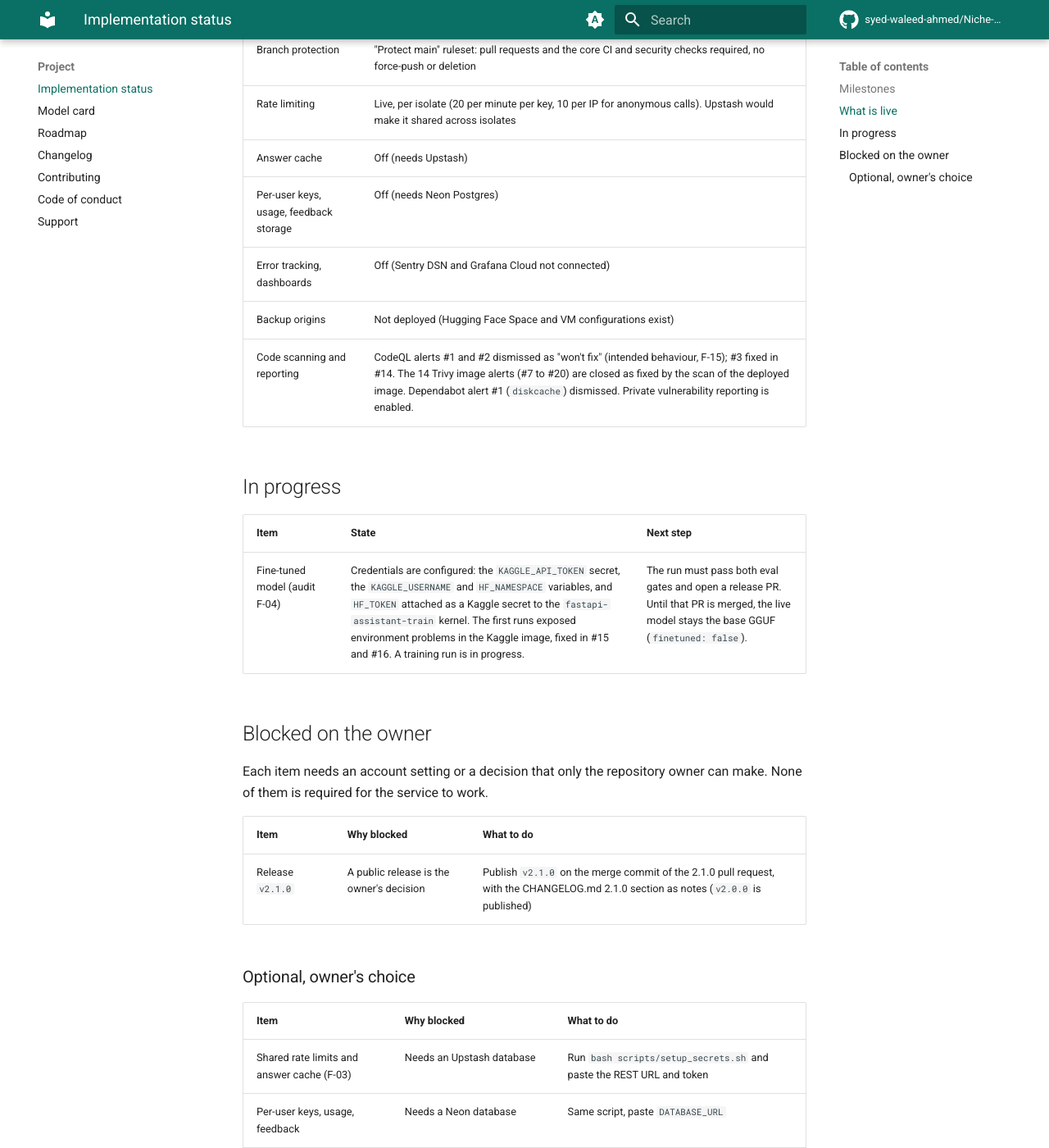
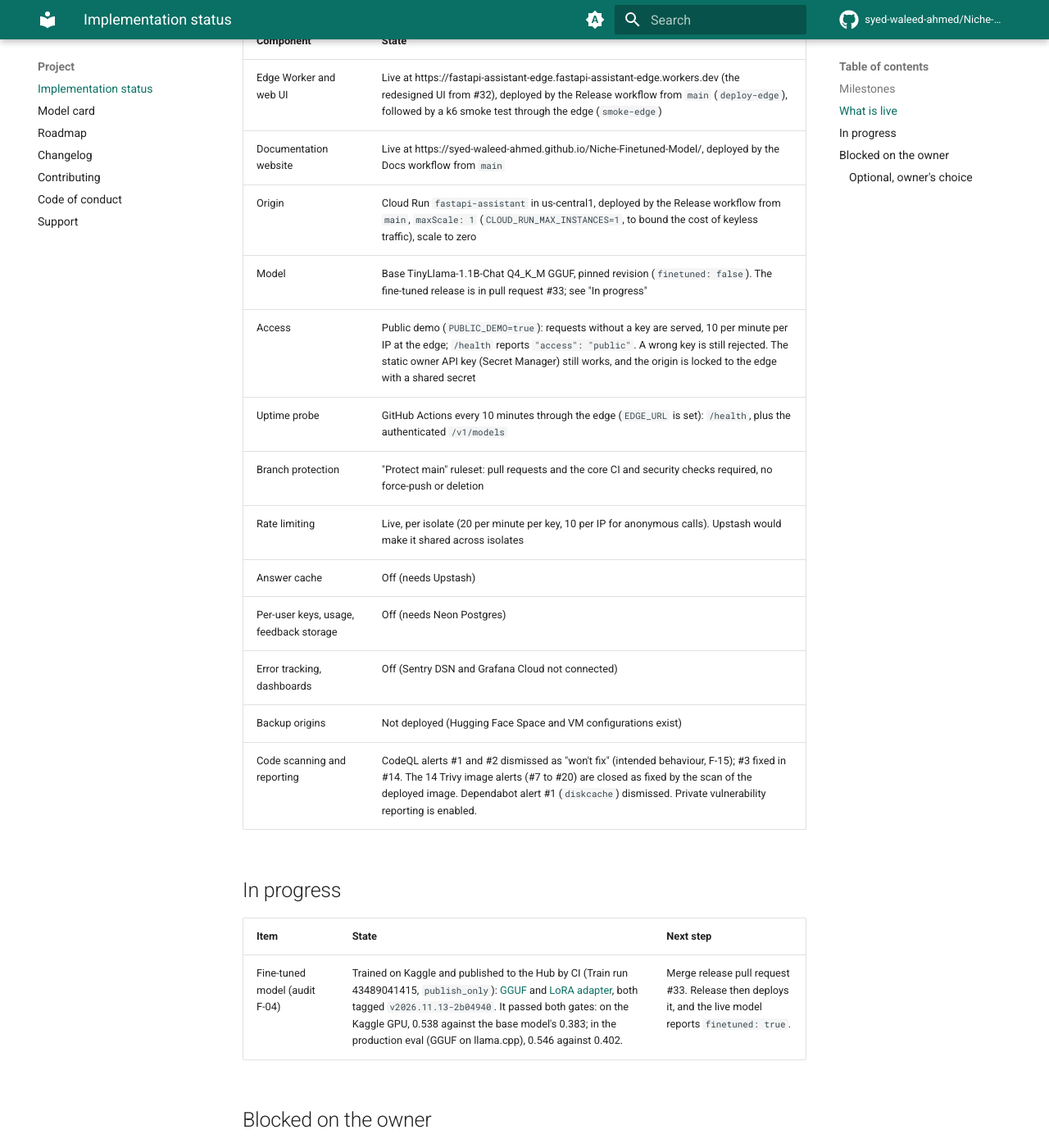
Before and after one commit to syed-waleed-ahmed/Niche-Finetuned-Model, an MkDocs documentation site: the page built from docs/IMPLEMENTATION_STATUS.md, in a window 1280 px wide and 1400 px high, scrolled down 2276 px. Shown: the whole window at 82% size. Built offline with MkDocs 1.6.1 and Material for MkDocs 9.7.7, drawn with Linux system fonts in a browser that asks for light colours; comment, search, counter and statistics services are not loaded; some of the changed text lies outside the part shown.

Commit message:
Document the public demo, the docs site and the fine-tuned release
- DEPLOYMENT.md: the PUBLIC_DEMO variable (what it changes, cost guidance, how to
  turn it off), HF_TOKEN as a GitHub secret, publish_only, and the repository
  setting the Train workflow needs to open release pull requests.
- RUNBOOK.md: the keyless check expects 200 while the public demo is on.
- README: links to the live demo (no key needed) and the documentation site, the
  redesigned UI, and the model status.
- IMPLEMENTATION_STATUS.md: what is live after #20 to #32; the fine-tuned release
  in #33 with both gate scores.
- CHANGELOG: Unreleased entries for #23, #24, #30 and #32.
- train.yml: when the release pull request cannot be opened, name the setting to
  enable and link to open it from the pushed branch.

Co-Authored-By: Claude Opus 5.5 <noreply@anthropic.com>

```diff
--- a/docs/DEPLOYMENT.md
+++ b/docs/DEPLOYMENT.md
@@ -44,6 +44,7 @@ scaling up is a configuration change (section 9).
 | --- | --- | --- |
 | `GCP_PROJECT_ID`, `GCP_REGION`, `GCP_WIF_PROVIDER`, `GCP_DEPLOY_SA` | printed by `deploy/gcp/bootstrap.sh` | GitHub variables |
 | `CLOUD_RUN_MAX_INSTANCES` | your choice (default 2; the hard cost cap) | GitHub variable |
+| `PUBLIC_DEMO` | `true` to let visitors use the service without a key (default `false`) | GitHub variable |
 | `CLOUDFLARE_ACCOUNT_ID` | Cloudflare dashboard | GitHub variable |
 | `CLOUDFLARE_API_TOKEN` | Cloudflare: API token with "Edit Cloudflare Workers" | GitHub secret |
 | `EDGE_ORIGINS` | Cloud Run URL, then backup URLs, comma-separated | GitHub variable |
@@ -55,7 +56,7 @@ scaling up is a configuration change (section 9).
 | `SENTRY_DSN` | Sentry project settings | Secret Manager `sentry-dsn`, VM `.env` |
 | `SMOKE_API_KEY` | issued by `scripts/setup_secrets.sh` | GitHub secret |
 | `HF_NAMESPACE` | your Hugging Face user or org | GitHub variable |
-| `HF_TOKEN` | Hugging Face token with write access | Kaggle secret attached to the `fastapi-assistant-train` kernel (first run the Train workflow once with `push_only: true` to create the kernel) |
+| `HF_TOKEN` | Hugging Face token with write access | GitHub secret (the Train workflow publishes with it); optionally also a Kaggle secret attached to the `fastapi-assistant-train` kernel, so the kernel publishes itself (run the Train workflow once with `push_only: true` to create the kernel) |
 | `KAGGLE_API_TOKEN` (or the legacy `KAGGLE_KEY`) | Kaggle account settings, API | GitHub secret |
 | `KAGGLE_USERNAME` | your Kaggle username | GitHub variable (a secret of the same name is also accepted) |
 
@@ -126,10 +127,22 @@ The second identical call returns `X-Cache: HIT` in milliseconds.
 
 The same deploy publishes the web UI: Release builds `web/` and Wrangler uploads
 `web/dist` as static assets, so `$EDGE_URL/` opens the playground while every API
-path still reaches the Worker. Visitors need a key: create one with
-`fastapi-assistant keys create demo` and share it, or set `REQUIRE_API_KEY=false` on
-the Worker (and leave `API_KEY`/`DATABASE_URL` unset on the origins) for an anonymous
-demo limited by `RATE_LIMIT_PER_MINUTE_ANON` per IP.
+path still reaches the Worker.
+
+By default visitors need a key: create one with `fastapi-assistant keys create demo`
+and share it. To open the service to anyone, set the repository variable
+`PUBLIC_DEMO=true` and run Release. Release then deploys the Worker with
+`REQUIRE_API_KEY=false` and the origin with `PUBLIC_DEMO=true`:
+
+- requests without a key are served, limited per IP by `RATE_LIMIT_PER_MINUTE_ANON`
+  (10 a minute per isolate, or across isolates with Upstash);
+- the owner key and per-user keys still work, and a wrong key is still rejected;
+- `GET /health` reports `"access": "public"`, and the web UI tells visitors no key is
+  needed.
+
+Keyless traffic is billed like any other. Keep `CLOUD_RUN_MAX_INSTANCES` low (the
+live demo runs with 1) so the worst case stays bounded, and set the budget alert in
+section 1. To close the demo, set `PUBLIC_DEMO=false` and run Release again.
 
 ## 6. Backup origin (Oracle VM)
 
@@ -166,8 +179,14 @@ An optional third origin is a Hugging Face Docker Space (`deploy/hf-space/`).
 2. Run the "Train on Kaggle" workflow. It trains on a free GPU, requires the
    fine-tune to beat the base model, exports and publishes the GGUF, re-scores it
    with the production backend, and opens a PR that updates `model-release.json`
-   and `eval/baseline.json`. The first time, run it with `push_only: true`, attach
-   `HF_TOKEN` to the new kernel on Kaggle, then run it again normally.
+   and `eval/baseline.json`. Opening that PR needs the repository setting
+   Settings > Actions > General > "Allow GitHub Actions to create and approve pull
+   requests"; without it the workflow still pushes the `release/<version>` branch and
+   prints a link to open the PR by hand. The kernel publishes to the Hub itself when
+   `HF_TOKEN` is attached to it on Kaggle; otherwise the workflow publishes with the
+   `HF_TOKEN` GitHub secret. If a run trained the model but failed afterwards, run the
+   workflow with `publish_only: true` to reuse that run's output instead of training
+   again.
 3. Review the eval table in the PR and merge. Release redeploys Cloud Run and the
    Worker; the edge job also bumps the Worker's cache namespace (`MODEL_VERSION`).
    The edge job runs only when `CLOUDFLARE_ACCOUNT_ID` and `CLOUDFLARE_API_TOKEN` are
--- a/docs/IMPLEMENTATION_STATUS.md
+++ b/docs/IMPLEMENTATION_STATUS.md
@@ -1,12 +1,19 @@
 # Implementation status
 
-Last updated: 2026-11-13, after pull requests #13 to #16 were merged into `main`. The
-hardening work (#13, merge `b146406`) and its follow-ups are live: the Release workflow
-deploys both Cloud Run and the edge Worker from `main`. Version 2.1.0 is being
-prepared (tag `v2.1.0` to follow).
+Last updated: 2026-11-13, after pull requests #13 to #32 were merged into `main`.
+Version 2.1.0 is released (tag `v2.1.0`). Since then the service runs as a public
+demo, the documentation is published as a website, and the web UI was redesigned.
+The first fine-tuned model is published and waiting in release pull request #33.
 
 | PR | Change |
 |---|---|
+| #33 | Release the first fine-tuned model, `v2026.11.13-2b04940` (open) |
+| #32 | Web UI redesign: welcome screen, access onboarding, themes, mobile drawer, WCAG AA contrast |
+| #30 | Documentation website (MkDocs Material on GitHub Pages) |
+| #25 | Dev container, ROADMAP.md, Discussions links, social preview |
+| #24 | Opt-in public demo mode (`PUBLIC_DEMO`), `access` in `/health` |
+| #23 | Publish a finished Kaggle run to the Hub from CI (`publish_only`) |
+| #20 to #22 | Release 2.1.0; Dependabot holds `huggingface-hub` at 1.x for fastembed; the Kaggle pipeline imports the package in its own process |
 | #13 | Production hardening (milestones 3 to 9 below) |
 | #14 | Post-deploy verification, accurate UI copy for the base model, CodeQL alert #3 fix |
 | #15 | Train workflow: Kaggle username from a repository variable, the Kaggle CLI's `six` dependency, a `push_only` input. Release uploads only the Worker secrets that are configured. |
@@ -31,10 +38,11 @@ prepared (tag `v2.1.0` to follow).
 
 | Component | State |
 |---|---|
-| Edge Worker and web UI | Live at https://fastapi-assistant-edge.fastapi-assistant-edge.workers.dev, deployed by the Release workflow from `main` (`deploy-edge`), followed by a k6 smoke test through the edge (`smoke-edge`) |
-| Origin | Cloud Run `fastapi-assistant` in us-central1, deployed by the Release workflow from `main`, `maxScale: 2`, scale to zero |
-| Model | Base TinyLlama-1.1B-Chat Q4_K_M GGUF, pinned revision (`finetuned: false`). A fine-tune is being trained; see "In progress" |
-| Auth | Static owner API key (Secret Manager), origin locked to the edge with a shared secret |
+| Edge Worker and web UI | Live at https://fastapi-assistant-edge.fastapi-assistant-edge.workers.dev (the redesigned UI from #32), deployed by the Release workflow from `main` (`deploy-edge`), followed by a k6 smoke test through the edge (`smoke-edge`) |
+| Documentation website | Live at https://syed-waleed-ahmed.github.io/Niche-Finetuned-Model/, deployed by the Docs workflow from `main` |
+| Origin | Cloud Run `fastapi-assistant` in us-central1, deployed by the Release workflow from `main`, `maxScale: 1` (`CLOUD_RUN_MAX_INSTANCES=1`, to bound the cost of keyless traffic), scale to zero |
+| Model | Base TinyLlama-1.1B-Chat Q4_K_M GGUF, pinned revision (`finetuned: false`). The fine-tuned release is in pull request #33; see "In progress" |
+| Access | Public demo (`PUBLIC_DEMO=true`): requests without a key are served, 10 per minute per IP at the edge; `/health` reports `"access": "public"`. A wrong key is still rejected. The static owner API key (Secret Manager) still works, and the origin is locked to the edge with a shared secret |
 | Uptime probe | GitHub Actions every 10 minutes through the edge (`EDGE_URL` is set): `/health`, plus the authenticated `/v1/models` |
 | Branch protection | "Protect main" ruleset: pull requests and the core CI and security checks required, no force-push or deletion |
 | Rate limiting | Live, per isolate (20 per minute per key, 10 per IP for anonymous calls). Upstash would make it shared across isolates |
@@ -48,7 +56,7 @@ prepared (tag `v2.1.0` to follow).
 
 | Item | State | Next step |
 |---|---|---|
-| Fine-tuned model (audit F-04) | Credentials are configured: the `KAGGLE_API_TOKEN` secret, the `KAGGLE_USERNAME` and `HF_NAMESPACE` variables, and `HF_TOKEN` attached as a Kaggle secret to the `fastapi-assistant-train` kernel. The first runs exposed environment problems in the Kaggle image, fixed in #15 and #16. A training run is in progress. | The run must pass both eval gates and open a release PR. Until that PR is merged, the live model stays the base GGUF (`finetuned: false`). |
+| Fine-tuned model (audit F-04) | Trained on Kaggle and published to the Hub by CI (Train run 43489041415, `publish_only`): [GGUF](https://huggingface.co/syed-waleed-ahmed/fastapi-assistant-gguf) and [LoRA adapter](https://huggingface.co/syed-waleed-ahmed/fastapi-assistant-lora), both tagged `v2026.11.13-2b04940`. It passed both gates: on the Kaggle GPU, 0.538 against the base model's 0.383; in the production eval (GGUF on llama.cpp), 0.546 against 0.402. | Merge release pull request #33. Release then deploys it, and the live model reports `finetuned: true`. |
 
 ## Blocked on the owner
 
@@ -57,7 +65,7 @@ make. None of them is required for the service to work.
 
 | Item | Why blocked | What to do |
 |---|---|---|
-| Release `v2.1.0` | A public release is the owner's decision | Publish `v2.1.0` on the merge commit of the 2.1.0 pull request, with the CHANGELOG.md 2.1.0 section as notes (`v2.0.0` is published) |
+| Release pull requests from the Train workflow | The repository does not allow GitHub Actions to create pull requests, so the Train workflow pushes the release branch but cannot open the pull request (#33 was opened by hand) | Settings > Actions > General > "Allow GitHub Actions to create and approve pull requests" |
 
 ### Optional, owner's choice
 
```
Also changed, not shown: CHANGELOG.md (+20 -0 lines), README.md (+18 -13 lines), docs/operations/RUNBOOK.md (+3 -2 lines), 1 other file.
